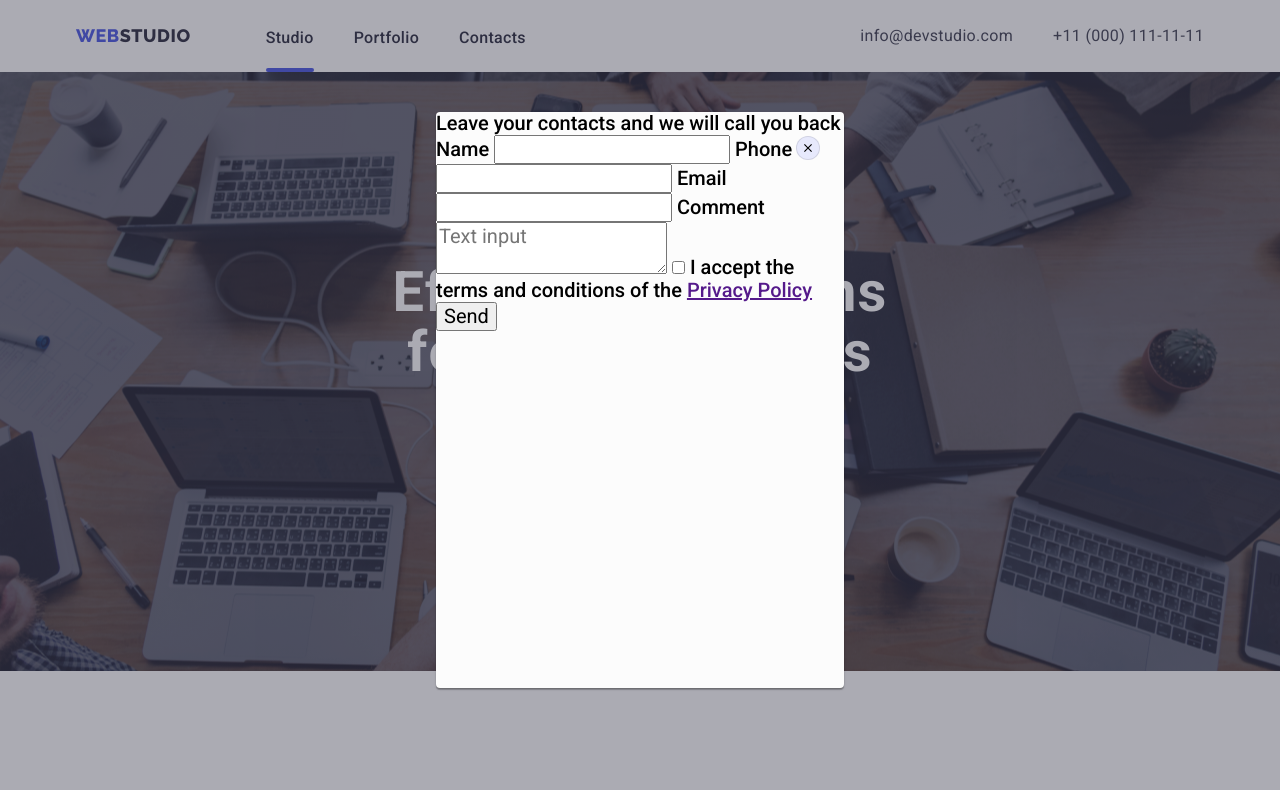
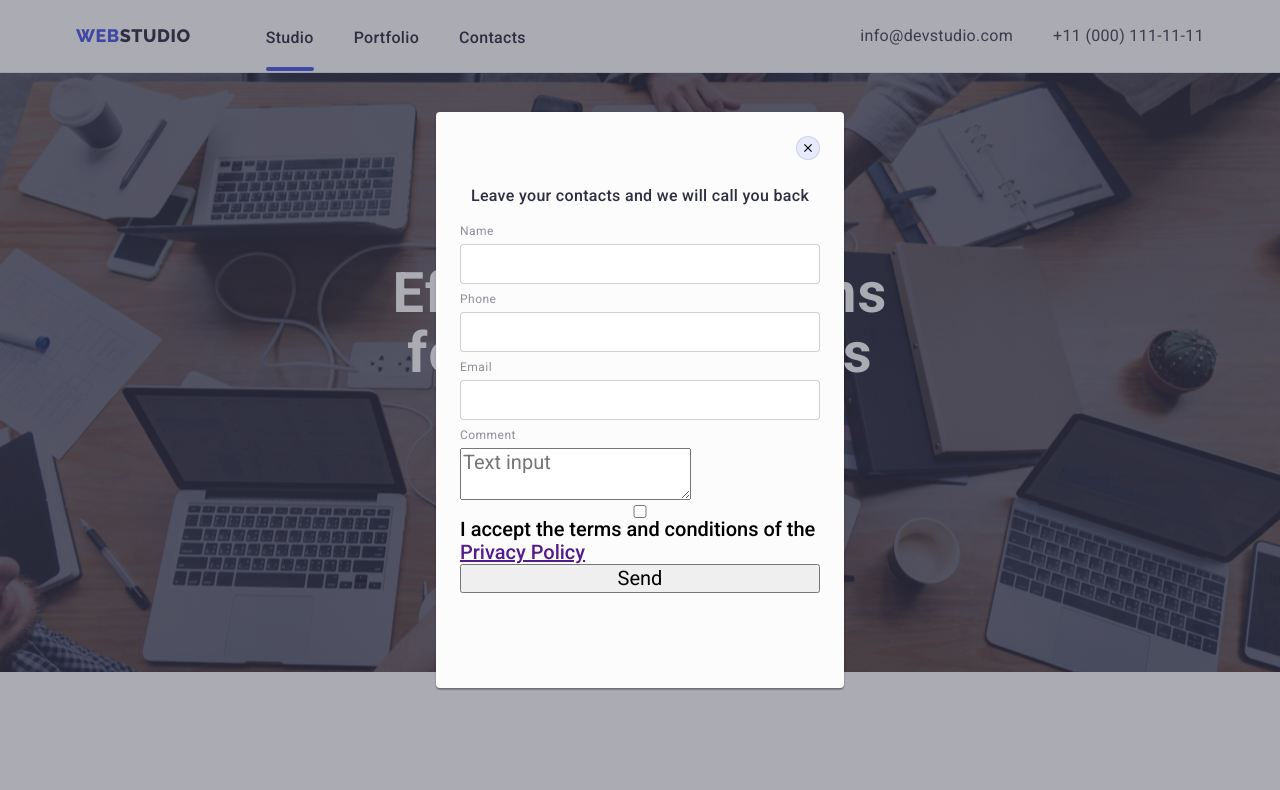
Before and after one commit to Sergiy-dp/goit-markup-hw-05, a plain HTML site: page index.html in a window 1280 px wide. Shown: the top 790 px of the page. Drawn offline with nearby package versions, Linux system fonts and the light colour scheme.

Commit message:
Update styles.css

```diff
--- a/css/styles.css
+++ b/css/styles.css
@@ -70,6 +70,7 @@ body {
   background-color: var(--first-bg-color);
   padding-top: 24px;
   padding-bottom: 24px;
+  border-bottom: 1px solid #e7e9fc;
 
 }
 .header-logo {
@@ -116,7 +117,7 @@ body {
   left: 0;
   height: 4px;
   width: 100%;
-  bottom: -132%;
+  bottom: -131%;
   display: flex;
   background-color: var(--accent-title-color);
   border-radius: 2px;
@@ -495,6 +496,30 @@ body {
 }
 .soc-media-icon {
 }
+.subscribe-container{
+  display: flex;
+  flex-direction: column;
+    width: 453px;
+  height: 80px;
+  margin-left: 80px;
+}
+.subscribe-title {
+  font-weight: 500;
+font-size: 16px;
+line-height: 1.5;
+letter-spacing: 0.02em;
+color: #FFFFFF;
+
+}
+.subscribe-form {
+      width: 246px;
+  height: 40px;
+}
+
+.button-cubscribe-container {
+}
+.button-icon {
+}
 /* -------portfolio---------- */
 
 .about {
@@ -638,18 +663,18 @@ body {
   position: absolute;
   top: 50%;
   left: 50%;
-
   width: 408px;
   height: 576px;
   background: #fcfcfc;
   box-shadow: 0px 1px 1px rgba(0, 0, 0, 0.14), 0px 1px 3px rgba(0, 0, 0, 0.12),
     0px 2px 1px rgba(0, 0, 0, 0.2);
   border-radius: 4px;
-  transform: translate(-50%, -50%) scale(1) rotate(0) ;
+  transform: translate(-50%, -50%) scaley(1) rotate(0) ;
   transition: transform 550ms cubic-bezier(0.4, 0, 0.2, 1) ;
+  padding: 72px 24px 24px 24px;
 }
 .backdrop.is-hidden .modal {
-  transform: translate(-50%, -50%) scale(0) rotate(90deg) ;
+  transform: translate(-50%, -50%) scaley(0) rotate(90deg) ;
 }
 .modal_close_btn {
   position: absolute;
@@ -677,3 +702,48 @@ body {
 .modal_close_btn:focus .modal-btn-icon {
   fill: var(--first-btn-color);
 }
+/*________________ modal form_____________ */
+.modal-text {
+  font-weight: 500;
+font-size: 16px;
+line-height: 1.5;
+text-align: center;
+letter-spacing: 0.02em;
+color: #2E2F42;
+margin-bottom: 16px;
+}
+.modal-form {
+  display: flex;
+  /* justify-content: center; */
+  /* text-align: center; */
+  flex-direction: column;
+  /* width: 100%; */
+}
+.modal-form-field {
+
+}
+.modal-form-text {
+  display: block;
+  font-weight: 400;
+font-size: 12px;
+line-height: 1.33;
+letter-spacing: 0.04em;
+color: #8E8F99;
+margin-bottom: 4px;
+}
+.modal-form-input {
+  width: 100%;
+  height: 40PX;
+  border: 1px solid rgba(33, 33, 33, 0.2);
+border-radius: 4px;
+padding-left: 38PX;
+margin-bottom: 8px;
+}
+.modal-form-message {
+}
+.modal-form-check {
+}
+.modal-form-check-desc {
+}
+.modal-form-submit {
+}
```
